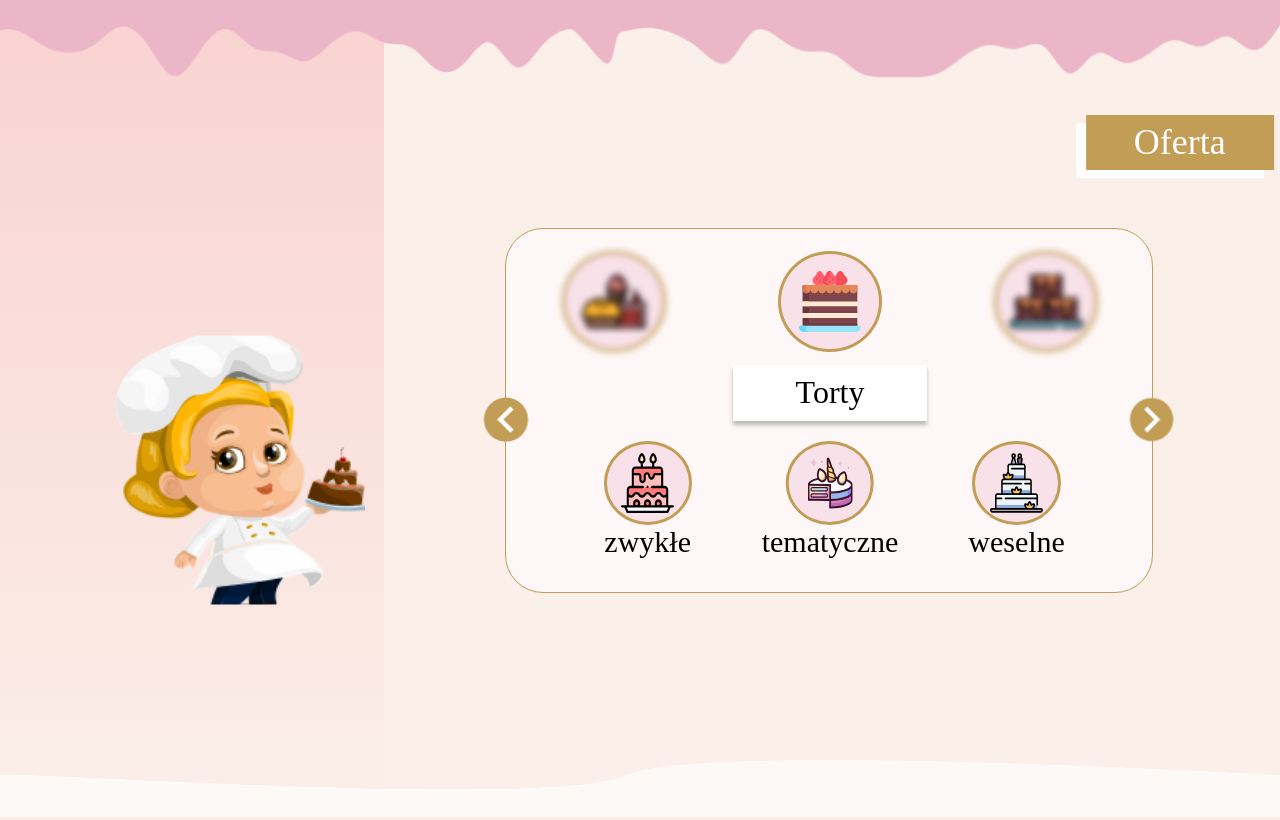
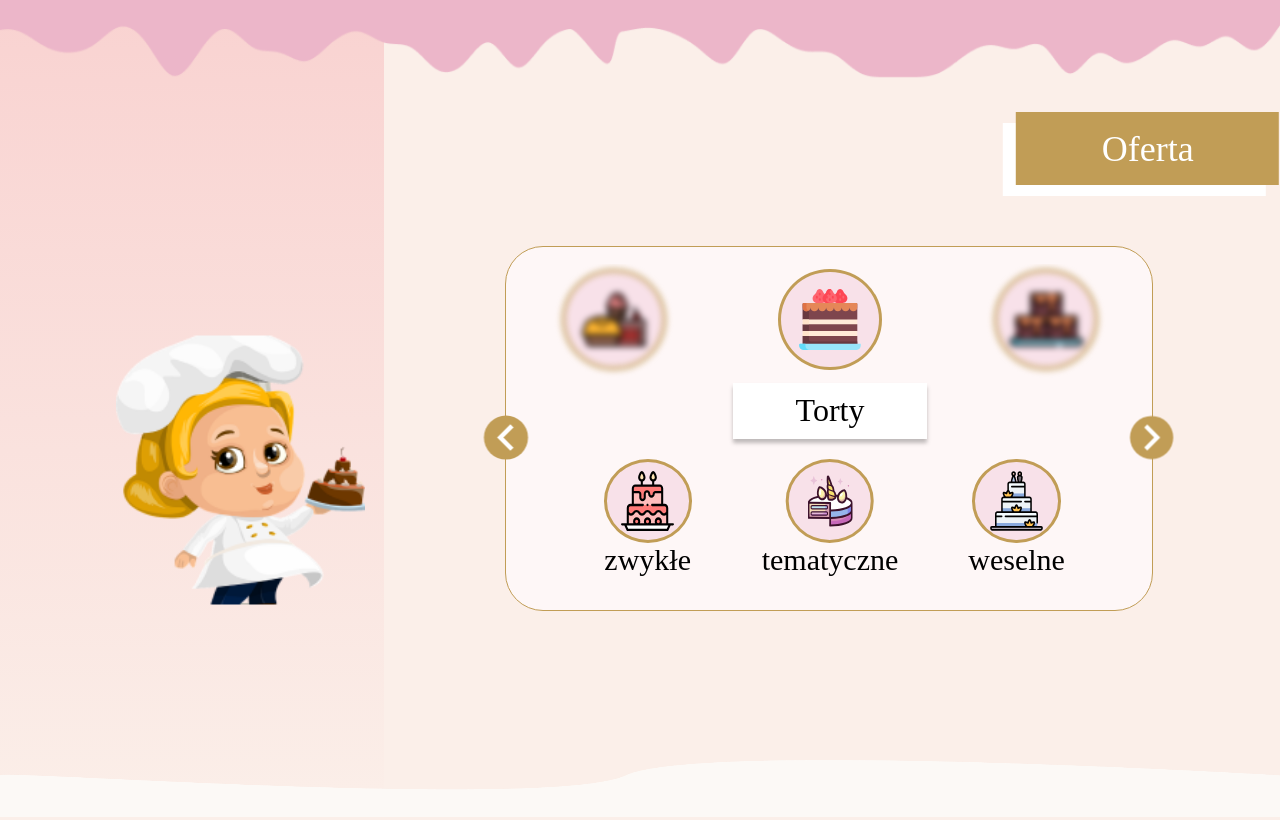
Before and after one commit to PioKl/Torty, a React (Create React App) app: page / in a window 1280 px wide. Shown: the part 780-1600 px from the top of the page. Built offline with nearby package versions, Linux system fonts and the light colour scheme; a web font is replaced by a local one.

Commit message:
Reusable.scss|Styles update

```diff
--- a/src/style/Reusable.scss
+++ b/src/style/Reusable.scss
@@ -57,7 +57,7 @@
 @mixin sectionTitleOne($title) {
     width: 188px;
     height: 55px;
-    font-size: 36px;
+    //font-size: 36px;
     font-family: $fontOne;
     background-color: white;
     color: white;
@@ -76,6 +76,28 @@
         height: calc(55px + (75 - 55) * ((100vh - #{$bp-small-landscapeHeight/1em*16px}) / (#{$bp-medium-landscapeHeight/1em * 16} - #{$bp-small-landscapeHeight/1em * 16})));
     }
 
+    @include desktopSmall {
+        width: 263px;
+        height: 73px;
+        font-size: 36px;
+    }
+
+    @include desktopMedium {
+        width: calc(263px + (600 - 263) * ((100vw - #{$bp-medium-laptopWidth/1em*16px}) / (#{$bp-large-laptopWidth/1em * 16} - #{$bp-medium-laptopWidth/1em * 16})));
+        height: calc(73px + (150 - 73) * ((100vw - #{$bp-medium-laptopWidth/1em*16px}) / (#{$bp-large-laptopWidth/1em * 16} - #{$bp-medium-laptopWidth/1em * 16})));
+        font-size: calc(36px + (80 - 36) * ((100vw - #{$bp-medium-laptopWidth/1em*16px}) / (#{$bp-large-laptopWidth/1em * 16} - #{$bp-medium-laptopWidth/1em * 16})));
+
+    }
+
+    /*     @include desktopSmall {
+        //width: calc(188px + (600 - 188) * ((100vw - #{$bp-medium-laptopWidth/1em*16px}) / (#{$bp-large-laptopWidth/1em * 16} - #{$bp-medium-laptopWidth/1em * 16})));
+        width: 100%;
+
+        height: calc(55px + (130 - 55) * ((100vw - #{$bp-small-laptopWidth/1em*16px}) / (#{$bp-large-laptopWidth/1em * 16} - #{$bp-medium-laptopWidth/1em * 16})));
+
+        font-size: calc(32px + (80 - 32) * ((100vw - #{$bp-small-laptopWidth/1em*16px}) / (#{$bp-large-laptopWidth/1em * 16} - #{$bp-medium-laptopWidth/1em * 16})));
+    } */
+
     &::before {
         content: "#{$title}";
         width: inherit;
```
